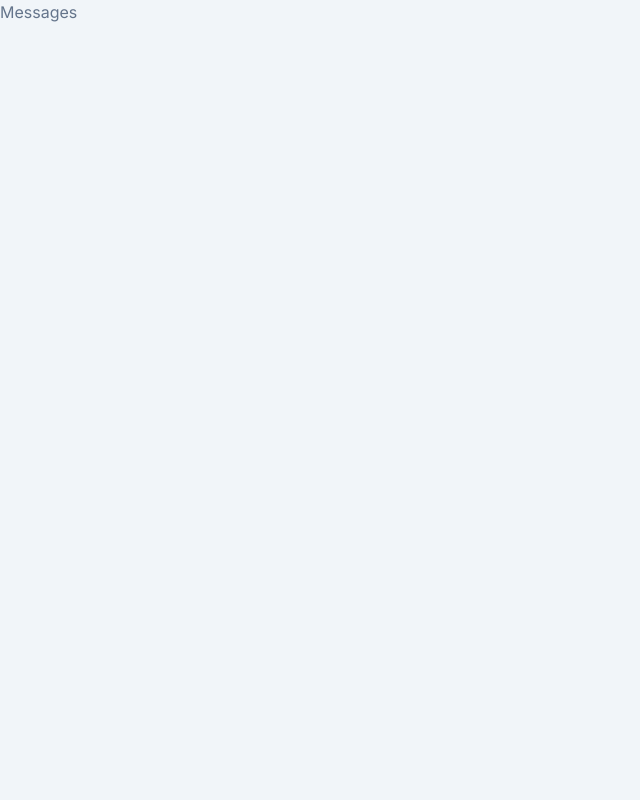
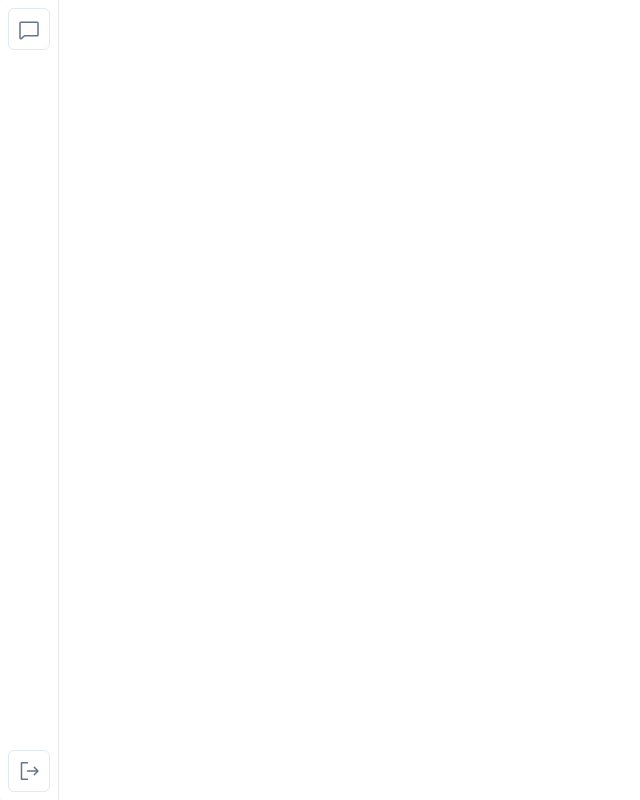
Before and after one commit to raut-santosh/PingPoint, a React (Vite) app: page / in a window 1280 px wide. Shown: the whole page, without its empty margins (0-640 px from the left). Built offline with nearby package versions, Linux system fonts and the light colour scheme.

Commit message:
feat: sidebar

```diff
--- a/src/pages/Messages.jsx
+++ b/src/pages/Messages.jsx
@@ -1,7 +1,17 @@
 import React from 'react'
+import { Sidebar } from '../section/chat'
 
 export default function Messages() {
   return (
-    <div>Messages</div>
+    <div className='h-screen overflow-hidden'>
+      <div className="h-full rounded-sm border-stroke bg-white shadow-default dark:border-strokedark dark:bg-boxdark xl:flex">
+        {/* sidebar */}
+        <Sidebar />
+
+        {/* ChatList */}
+
+        {/* Inbox */}
+      </div>
+    </div>
   )
 }
--- /dev/null
+++ b/src/section/chat/Sidebar.jsx
@@ -0,0 +1,21 @@
+import { Chat, SignOut } from '@phosphor-icons/react'
+import React from 'react'
+
+export default function
+    () {
+    return (
+        <div className='flex flex-col border-r border-stroke p-2 dark:border-strokedark'>
+            <div className='mx-auto border rounded-md border-stroke p-2 dark:border-strokedark'>
+                <Chat size={24} />
+            </div>
+
+            <div className="flex flex-col grow"></div>
+
+            <div className="">
+                <div className="mx-auto border rounded-md border-stroke p-2 dark:border-stroke-dark hover:bg-stone-100 hover:cursor-pointer">
+                    <SignOut size={24} />
+                </div>
+            </div>
+        </div>
+    )
+}
--- /dev/null
+++ b/src/section/chat/index.js
@@ -0,0 +1 @@
+export {default as Sidebar} from './Sidebar';
```
